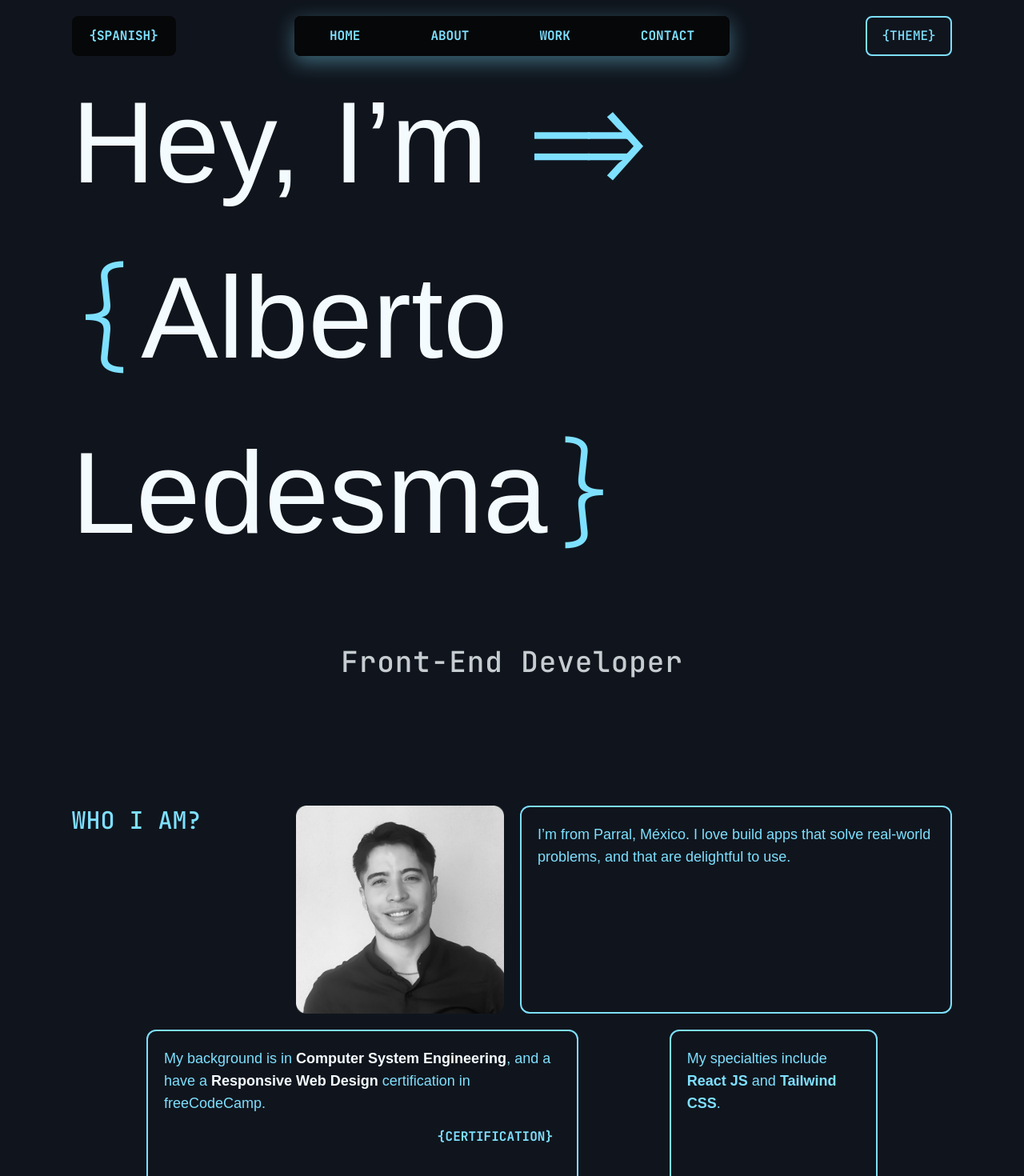
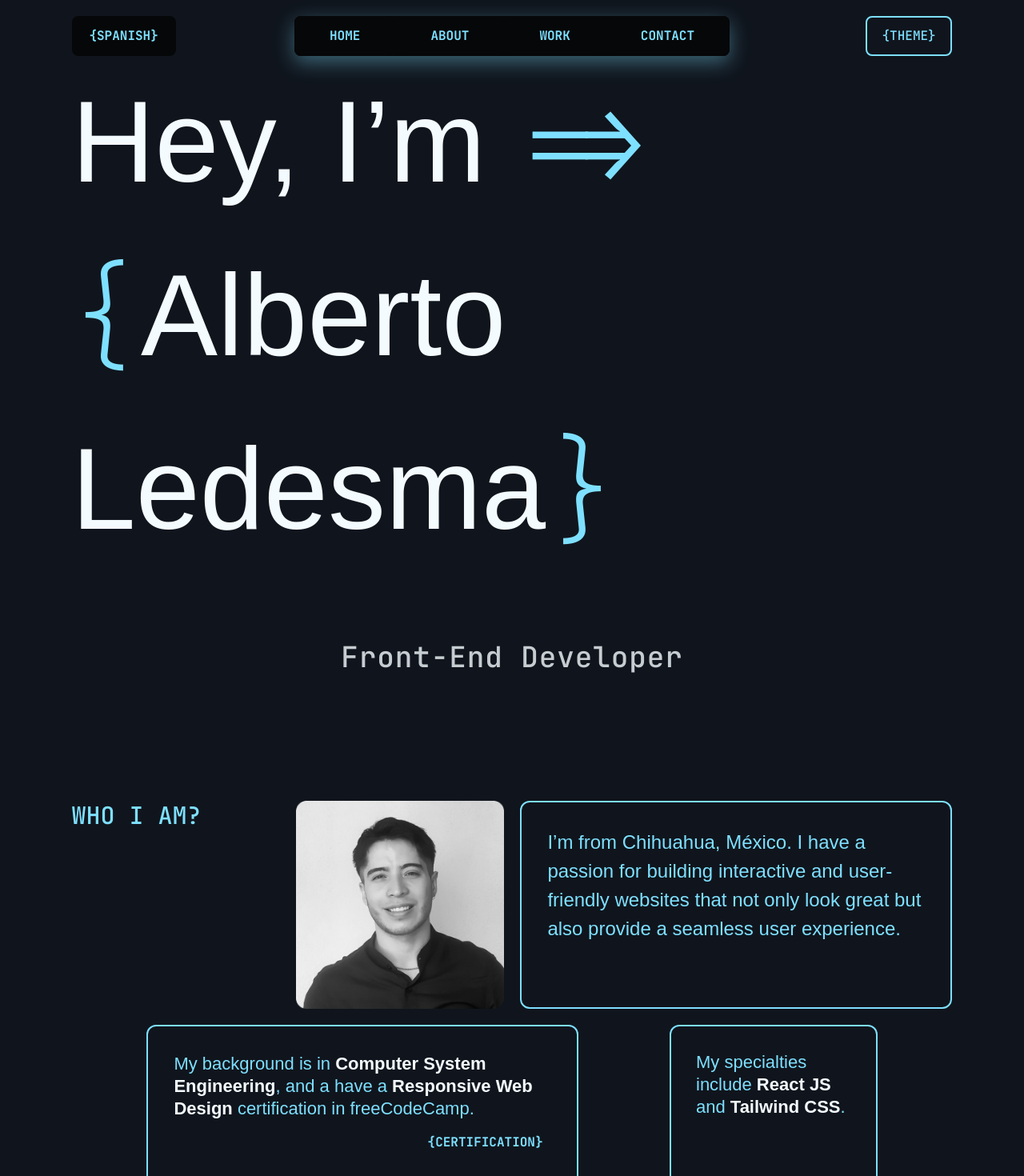
Before and after one commit to ledesmx/Portfolio-one, a React (Vite) app: page / in a window 1280 px wide. Shown: the top 1470 px of the page at 80% size. Built offline with nearby package versions, Linux system fonts and the light colour scheme; a web font is replaced by a local one.

Commit message:
Change text and improve styles in the About component

```diff
--- a/src/components/About.jsx
+++ b/src/components/About.jsx
@@ -10,19 +10,20 @@ export default function About() {
                 className="w-full"
                 src={personalPhoto}
                 alt="personal photo" />
-                <div className="border-2 border-light-txt dark:border-dark-txt md:col-span-2 lg:col-span-2 rounded-xl p-5">
-                    <p className="text-light-txt dark:text-dark-txt font-encode text-lg">I’m from Parral, México. I love build apps that solve real-world problems, and that are delightful to use.</p>
+                <div className="border-2 border-light-txt dark:border-dark-txt rounded-xl p-[6%] md:col-span-2 lg:col-span-2">
+                    <p className="text-light-txt dark:text-dark-txt font-encode text-2.1xl xl:text-2.5xl">I’m from Chihuahua, México. I have a passion for building interactive and user-friendly websites that not only look great but also provide a seamless user experience.</p>
                 </div>
             </div>
             <div className="grid grid-cols-1 gap-y-10 md:grid-cols-3 md:gap-x-5 lg:grid-cols-12">
-                <div className="border-2 border-light-txt dark:border-dark-txt p-5 rounded-xl flex flex-col md:col-span-2 lg:col-span-6 lg:col-start-2">
-                    <p className="text-light-txt dark:text-dark-txt font-encode text-lg">My background is in <span className="text-light-primary dark:text-dark-primary font-semibold">Computer System Engineering</span>, and a have a <span className="text-light-primary dark:text-dark-primary font-semibold">Responsive Web Design</span> certification in freeCodeCamp.</p>
+                <div className="border-2 border-light-txt dark:border-dark-txt p-[6%] rounded-xl flex flex-col md:col-span-2 lg:col-span-6 lg:col-start-2">
+                    <p className="text-light-txt dark:text-dark-txt font-encode text-xl xl:text-2.2xl">My background is in <span className="text-light-primary dark:text-dark-primary font-semibold">Computer System Engineering</span>, and a have a <span className="text-light-primary dark:text-dark-primary font-semibold">Responsive Web Design</span> certification in freeCodeCamp.</p>
                     <a
-                    className="text-light-txt dark:text-dark-txt uppercase font-jetbrains font-bold self-end mt-4 mr-5 relative before:content-['{'] before:absolute before:left-[-10px] before:transition-transform before:hover:translate-x-[-10px] after:content-['}'] after:absolute after:right-[-10px] after:transition-transform after:hover:translate-x-[10px]"
-                    href="">Certification</a>
+                    className="text-light-txt dark:text-dark-txt uppercase font-jetbrains font-bold self-end mt-4 mr-5 hover:text-light-txt-l dark:hover:text-dark-txt-l relative before:content-['{'] before:absolute before:left-[-10px] before:transition-transform before:hover:translate-x-[-10px] after:content-['}'] after:absolute after:right-[-10px] after:transition-transform after:hover:translate-x-[10px]"
+                    href="https://www.freecodecamp.org/certification/fccfb0b985d-e8ba-4e85-a1e8-848f7c9a4368/responsive-web-design"
+                    target="_blank">Certification</a>
                 </div>
-                <div className="border-2 border-light-txt dark:border-dark-txt p-5 rounded-xl md:aspect-square lg:col-span-3 lg:col-start-9">
-                    <p className="text-light-txt dark:text-dark-txt font-encode text-lg">My specialties include <span className="text-light-txt dark:text-dark-txt font-semibold">React JS</span> and <span className="text-light-txt dark:text-dark-txt font-semibold">Tailwind CSS</span>.</p>
+                <div className="border-2 border-light-txt dark:border-dark-txt p-[6%] rounded-xl md:aspect-square md:p-[12%] lg:col-span-3 lg:col-start-9">
+                    <p className="text-light-txt dark:text-dark-txt font-encode text-xl xl:text-2.2xl">My specialties include <span className="text-light-primary dark:text-dark-primary font-semibold">React JS</span> and <span className="text-light-primary dark:text-dark-primary font-semibold">Tailwind CSS</span>.</p>
                 </div>
             </div>
         </section>
--- a/tailwind.config.js
+++ b/tailwind.config.js
@@ -61,12 +61,17 @@ export default {
         btn: "50px",
       },
       fontSize: {
+        "2.1xl": "20px",
+        "2.2xl": "22px",
+        "2.5xl": "24px",
         "5.2xl": "57px",
         "5.5xl": "65px",
         "6xl": "73px",
         "9.1xl": "116px",
         "9xl": "115px",
-        "13xl": "144.6px",
+        "13xl": "144px",
+        // Fix bug with this size in Google Chrome
+        // "13xl": "144px",
       },
       inset: {
         "nav-middle": "calc(50% - 272px)"
```
